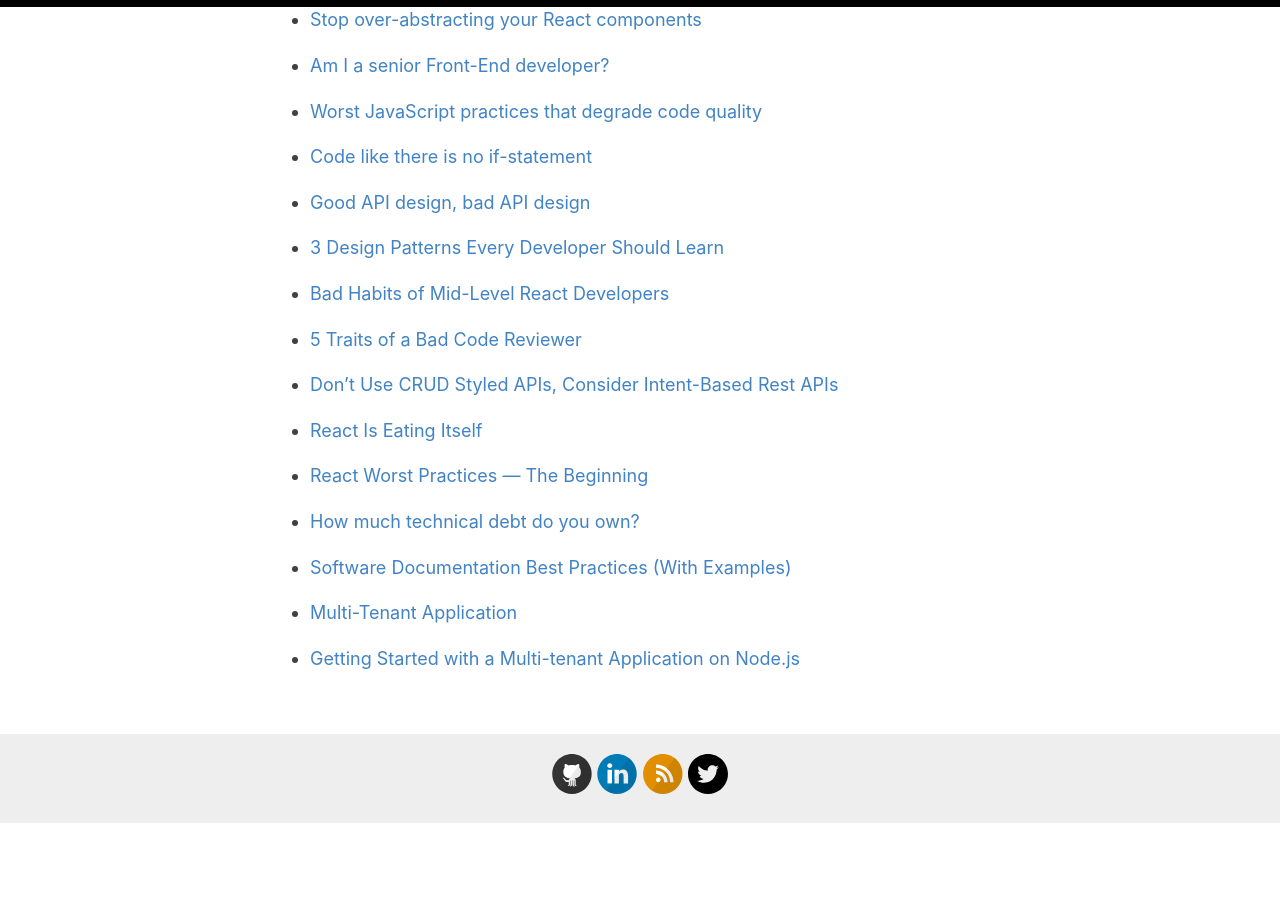
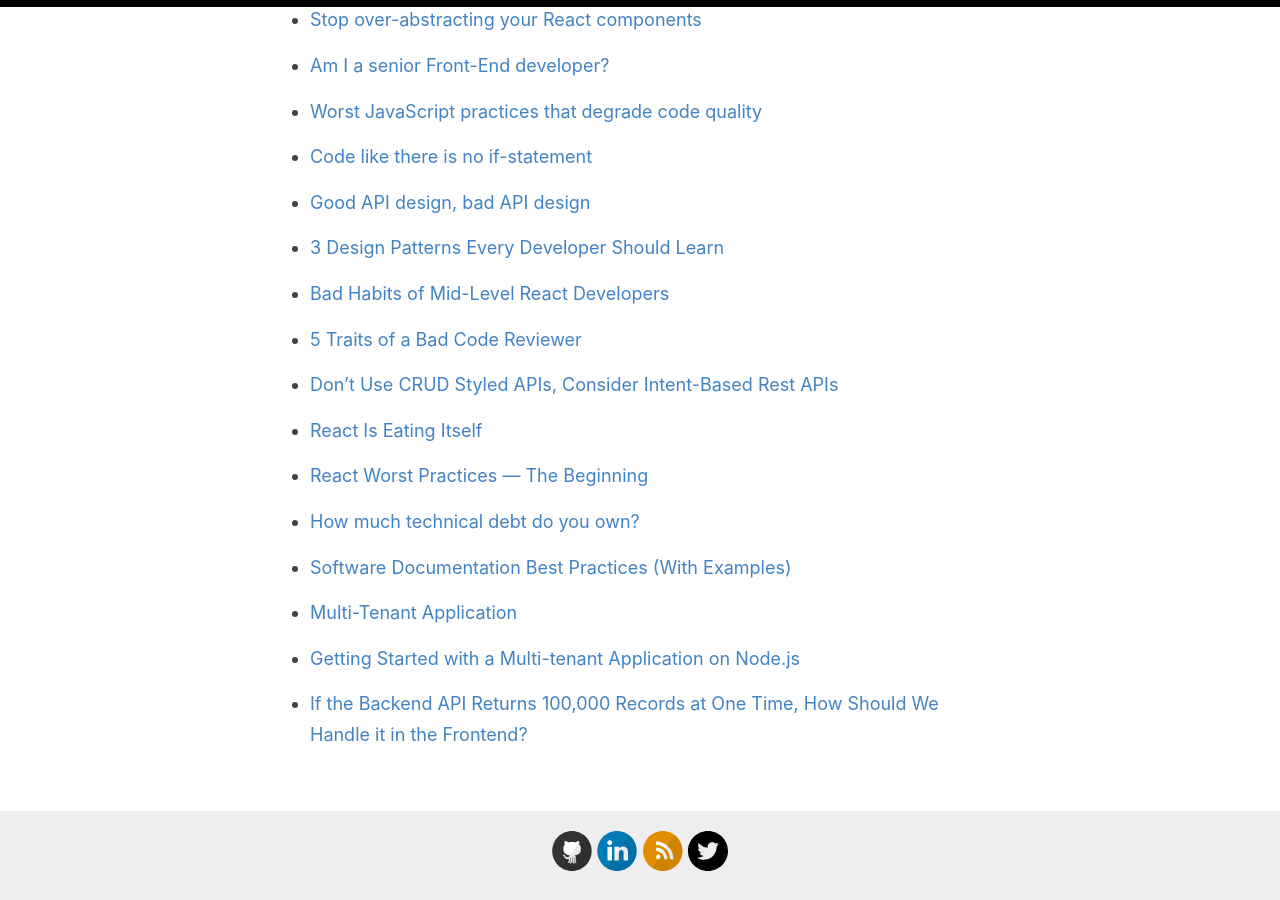
Before and after one commit to baijanathTharu/baijanathTharu.github.io, a Jekyll site: the page built from _pages/readings.md, in a window 1280 px wide and 900 px high, scrolled down 1000 px. Built offline with Jekyll 4.4.1, drawn with Linux system fonts in a browser that asks for light colours; before the commit the page ends 1824 px from its top, so only the background shows below that.

Commit message:
Update readings.md

```diff
--- a/_pages/readings.md
+++ b/_pages/readings.md
@@ -64,4 +64,6 @@ This is the list of all the important posts that I think are worth reading.
 
 - [Multi-Tenant Application](https://medium.com/@sudheer.sandu/multi-tenant-application-68c11cc68929)
 
-* [Getting Started with a Multi-tenant Application on Node.js](https://blog.lftechnology.com/designing-a-secure-and-scalable-multi-tenant-application-on-node-js-15ae13dda778)
+- [Getting Started with a Multi-tenant Application on Node.js](https://blog.lftechnology.com/designing-a-secure-and-scalable-multi-tenant-application-on-node-js-15ae13dda778)
+
+- [If the Backend API Returns 100,000 Records at One Time, How Should We Handle it in the Frontend?](https://medium.com/frontend-canteen/if-the-backend-api-returns-100-000-records-at-one-time-how-should-we-handle-it-in-the-frontend-fab21218fe2)
```
